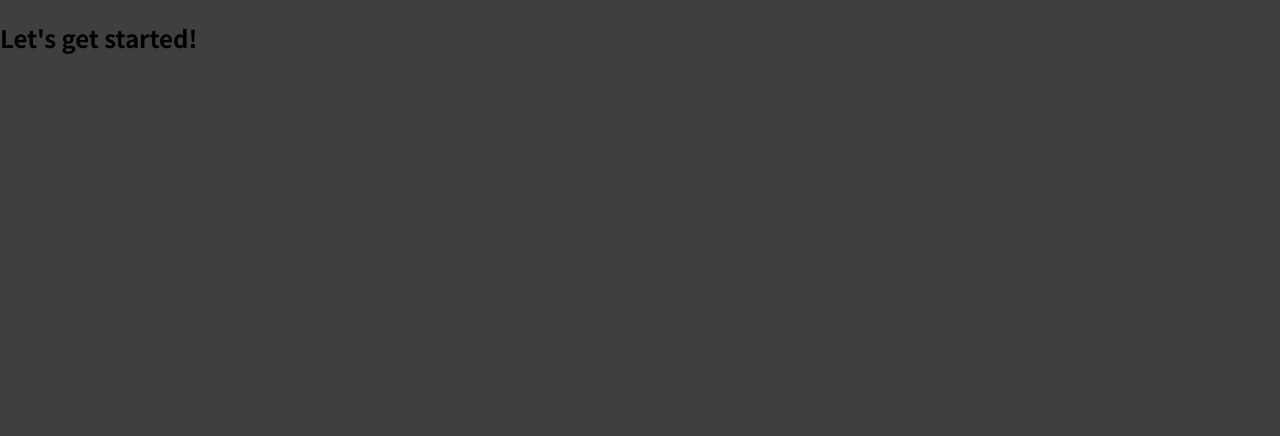
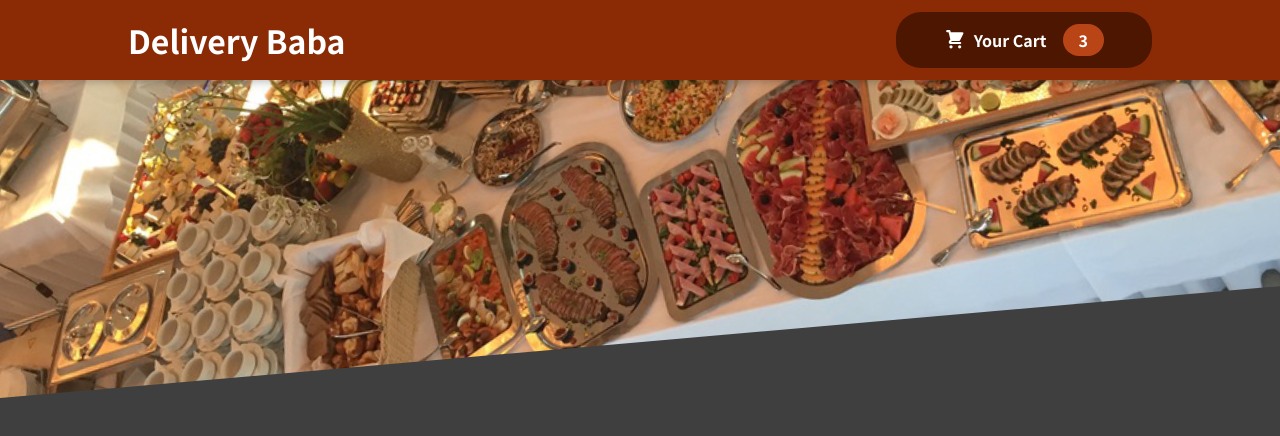
Before and after one commit to SaumyaVatsa/Food_Delivery_App, a React (Create React App) app: page / in a window 1280 px wide. Shown: the top 436 px of the page. Built offline with nearby package versions, Linux system fonts and the light colour scheme.

Commit message:
Header Component Done

```diff
--- a/src/App.js
+++ b/src/App.js
@@ -1,7 +1,10 @@
+import React from "react";
+import Header from "./components/Layout/Header";
+
 function App() {
   return (
     <div>
-      <h2>Let's get started!</h2>
+      <Header/>
     </div>
   );
 }
--- /dev/null
+++ b/src/components/Cart/CartIcon.jsx
@@ -0,0 +1,13 @@
+const CartIcon = () => {
+    return (
+      <svg
+        xmlns='http://www.w3.org/2000/svg'
+        viewBox='0 0 20 20'
+        fill='currentColor'
+      >
+        <path d='M3 1a1 1 0 000 2h1.22l.305 1.222a.997.997 0 00.01.042l1.358 5.43-.893.892C3.74 11.846 4.632 14 6.414 14H15a1 1 0 000-2H6.414l1-1H14a1 1 0 00.894-.553l3-6A1 1 0 0017 3H6.28l-.31-1.243A1 1 0 005 1H3zM16 16.5a1.5 1.5 0 11-3 0 1.5 1.5 0 013 0zM6.5 18a1.5 1.5 0 100-3 1.5 1.5 0 000 3z' />
+      </svg>
+    );
+  };
+
+  export default CartIcon;
--- a/src/components/Layout/Header.jsx
+++ b/src/components/Layout/Header.jsx
@@ -0,0 +1,20 @@
+import React from 'react'
+import mealsImage from '../../assets/meals.jpg';
+import classes from "./Header.module.css";
+import HeaderCartButton from './HeaderCartButton';
+
+function Header(props) {
+  return (
+    <>
+    <header className={classes.header}>
+        <h1>Delivery Baba</h1>
+        <HeaderCartButton/>
+    </header>
+    <div className={classes['main-image']}>
+        <img src={mealsImage} alt="Meals Image" />
+    </div>
+    </>
+  )
+}
+
+export default Header
--- /dev/null
+++ b/src/components/Layout/HeaderCartButton.jsx
@@ -0,0 +1,17 @@
+import React from 'react'
+import CartIcon from "../Cart/CartIcon";
+import classes from "./HeaderCartButton.module.css"
+
+function HeaderCartButton(props) {
+  return (
+    <button className={classes.button}>
+        <span className={classes.icon}>
+            <CartIcon/>
+        </span>
+        <span>Your Cart</span>
+        <span className={classes.badge}>3</span>
+    </button>
+  )
+}
+
+export default HeaderCartButton
--- /dev/null
+++ b/src/components/Layout/HeaderCartButton.module.css
@@ -0,0 +1,59 @@
+.button {
+    cursor: pointer;
+    font: inherit;
+    border: none;
+    background-color: #4d1601;
+    color: white;
+    padding: 0.75rem 3rem;
+    display: flex;
+    justify-content: space-around;
+    align-items: center;
+    border-radius: 25px;
+    font-weight: bold;
+  }
+
+  .button:hover,
+  .button:active {
+    background-color: #2c0d00;
+  }
+
+  .icon {
+    width: 1.35rem;
+    height: 1.35rem;
+    margin-right: 0.5rem;
+  }
+
+  .badge {
+    background-color: #b94517;
+    padding: 0.25rem 1rem;
+    border-radius: 25px;
+    margin-left: 1rem;
+    font-weight: bold;
+  }
+
+  .button:hover .badge,
+  .button:active .badge {
+    background-color: #92320c;
+  }
+
+  .bump {
+    animation: bump 300ms ease-out;
+  }
+
+  @keyframes bump {
+    0% {
+      transform: scale(1);
+    }
+    10% {
+      transform: scale(0.9);
+    }
+    30% {
+      transform: scale(1.1);
+    }
+    50% {
+      transform: scale(1.15);
+    }
+    100% {
+      transform: scale(1);
+    }
+  }
```
Also changed, not shown: src/assets/meals.jpg (added).
